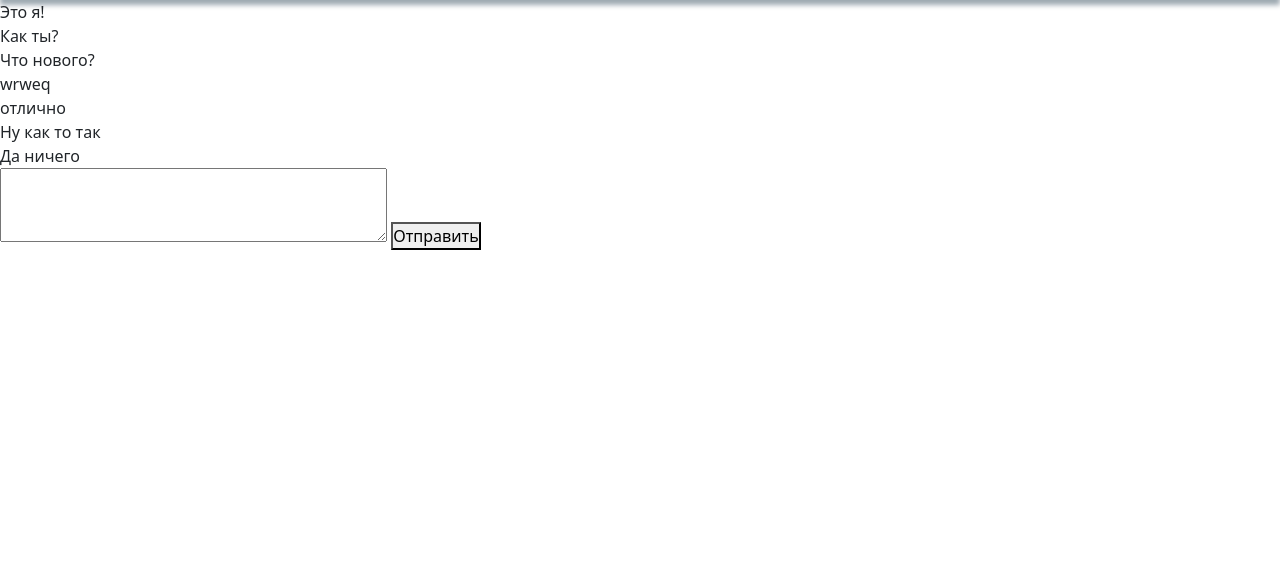
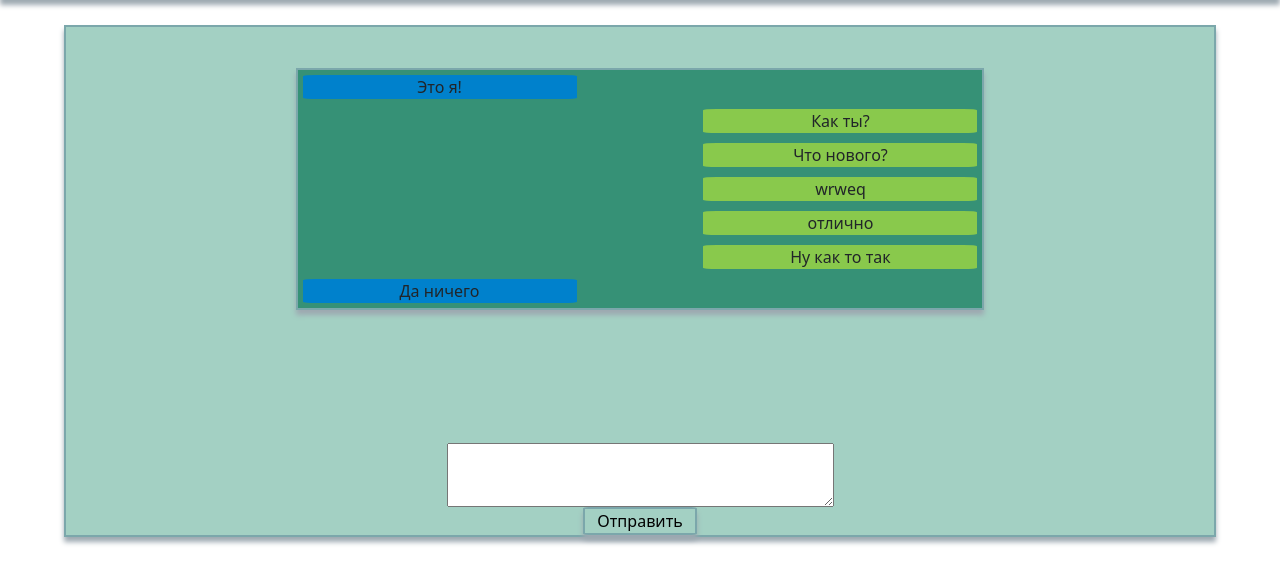
Before and after one commit to TOP-Python221/Kozyrev_diploma, a Django app: a page that uses diplom_project/main/templates/main/index/Chat.html in a window 1280 px wide. Shown: the part 90-674 px from the top of the page. Run offline with Django 4.2, Linux system fonts and the light colour scheme; a user stored in the database is signed in; data comes from the database, SQL or seed files in the repository; both versions use the stored data as it was after the commit.

Commit message:
не большие правки

```diff
--- a/diplom_project/main/templates/main/index/Chat.html
+++ b/diplom_project/main/templates/main/index/Chat.html
@@ -7,20 +7,29 @@
 {% endblock%}
 {% block all_content %}
 
-<div id="chat-body">
-    {% for d in msg %}
+<div class="chat_body" >
+    <div class="msg_all" id="chat-body">
+    {% for m in msg %}
 
-    <div> {{ d.message }} </div>
+
+        {% if m.sender == user.profile %}
+        <div class="msg_from">{{ m.message }}</div>
+        {% else %}
+        <div class="msg_to">{{ m.message }}</div>
+        {% endif %}
+
+
 
     {% endfor %}
+         </div>
 
-</div>
-<form method="POST" id="myform">
+
+<form class="btn_msg" method="POST" id="myform">
     {% csrf_token %}
     {{ form.message }}
     <button type="submit">Отправить</button>
 </form>
-
+</div>
 
 <script>
     function getCookie(name) {
@@ -47,7 +56,7 @@
     function sendChat(e) {
         e.preventDefault()
         let chatMessage = document.getElementById("id_message").value
-        console.log(chatMessage)
+
         const data = {msg: chatMessage};
         let url = "{% url 'sent_msg' slug=profile %}"
         fetch(url, {
@@ -60,10 +69,10 @@
         })
             .then(response => response.json())
             .then(data => {
-                console.log('Success:', data);
+
                 let chat_body = document.getElementById('chat-body')
                 let chatMessageBox = document.createElement('div')
-                chatMessageBox.classList.add('chat-box-sent')
+                chatMessageBox.classList.add('msg_from')
                 chatMessageBox.innerText = data
                 chat_body.append(chatMessageBox)
                 document.getElementById("id_message").value = ''
@@ -81,7 +90,7 @@ let counter = {{num_msg}}
         fetch(url)
             .then(response => response.json())
             .then(data => {
-                console.log('Success:', data);
+
 
                 if (data.length == 0) {
                 } else {
@@ -89,12 +98,11 @@ let counter = {{num_msg}}
                     let lastMsg = data[data.length - 1]
 
                     if (counter == data.length) {
-                        console.log("there is no new chat")
                     } else {
                         let chat_body = document.getElementById('chat-body')
-                        let chatMessageBox = document.createElement("div")
+                        let chatMessageBox = document.getElementsByClassName('msg_from')
 
-                        chatMessageBox.classList.add("chat-box-received")
+                        chatMessageBox.classList.add("msg_from")
                         chatMessageBox.innerText = lastMsg
                         chat_body.append(chatMessageBox)
                         document.getElementById("id_message").value = ""
--- a/diplom_project/main/templates/main/index/addpage.html
+++ b/diplom_project/main/templates/main/index/addpage.html
@@ -7,11 +7,11 @@
 {% block all_content %}
 <div class="add_content">
     <h1 class="h1">Добавить объявление</h1>
-    <form class="add_page" action="{% url 'add_post' %}" method="post" enctype="multipart/form-data">
+    <form class="add_page_post" action="{% url 'add_post' %}" method="post" enctype="multipart/form-data">
         {% csrf_token %}
         <div>{{ form.non_field_errors }}</div>
         {% for f in form%}
-        <div class="form-post"><label class="label" for="{{f.id_for_label}}">{{ f.label }}: </label>{{ f }}</div>
+        <div class="form-post"><label class="label">{{ f.label }}: </label>{{ f }}</div>
 
         <div> {{f.errors }}</div>
 
--- a/diplom_project/main/templates/main/index/profile.html
+++ b/diplom_project/main/templates/main/index/profile.html
@@ -25,7 +25,6 @@
             <a href="{% url 'update_profile' slug=request.user %}">Настройки</a>
         {% else %}
         <div class="home"><a href="{% url 'chat' slug=profile.user %}">Написать сообщение</a></div>
-        {{ profile.user }}
         {% endif %}
     </div>
 </div>
--- a/diplom_project/main/urls.py
+++ b/diplom_project/main/urls.py
@@ -4,6 +4,7 @@ from .views import *
 urlpatterns = [
     path('', MainPost.as_view(), name='home'),
     path('message', AllChat.as_view(), name='message'),
+    path('new_msg', new_msg, name='new_msg'),
     path('post/<int:pk>/', ShowPost.as_view(), name='post'),
     path('/<int:pk>/', response, name='response'),
     path('category/<slug:cat_slug>/', CategoryPost.as_view(), name='category'),
--- a/diplom_project/main/views.py
+++ b/diplom_project/main/views.py
@@ -173,17 +173,23 @@ class UpDateProfileView(DataMixin, UpdateView):
 class AllChat(DataMixin, ListView):
     model = Message
     template_name = 'main/index/message.html'
-    context_object_name = 'Chats'
+    context_object_name = 'chats'
 
     def get_context_data(self, *, object_list=None, **kwargs):
         context = super().get_context_data(**kwargs)
-        c_def = self.get_using_context(title='Сообщения')
+        c_def = self.get_using_context(title='Сообщения',
+                                       profiles=Profile.objects.all(),
+                                       )
         return context | c_def
 
-    def get_queryset(self):
-        message = Message.objects.filter(recipient_id=self.request.user.id).order_by('-created')[:1]
-        from_message = Message.objects.filter(sender_id=self.request.user.id).order_by('-created')[:1]
-        return message | from_message
+
+def new_msg(request):
+    profiles = Profile.objects.all()
+    arr = []
+    for profile in profiles:
+        chats = Message.objects.filter(sender_id=profile.id, recipient_id=request.user.id, is_read=False)
+        arr.append(chats.count())
+    return JsonResponse(arr, safe=False)
 
 
 class Chat(DataMixin, CreateView, ListView):
@@ -207,6 +213,10 @@ class Chat(DataMixin, CreateView, ListView):
     def get_queryset(self):
         sender_msg = self.request.user.profile
         recipient_msg = Profile.objects.get(slug=self.kwargs['slug'])
+        rec_msg = Message.objects.filter(sender=sender_msg, recipient=recipient_msg)
+        sent_msg = Message.objects.filter(sender=recipient_msg, recipient=sender_msg)
+        sent_msg.update(is_read=True)
+        rec_msg.update(is_read=True)
         all_msg = Message.objects.all()
         from_to = []
         for m in all_msg:
--- a/diplom_project/static/Css/style.css
+++ b/diplom_project/static/Css/style.css
@@ -419,3 +442,88 @@
 .post_in {
     display: grid;
 }
+.btn_reg{
+    width: 30%;
+    color: black;
+    text-decoration: none;
+    margin: 5px;
+    border: 2px solid #7BA7AB;
+    box-shadow: 0 5px 5px #9da9b1;
+    background: #A3D0C3;
+    border-radius: 5%;
+    margin: auto;
+}
+.message_block {
+    background: #c2e4d9;
+    width: 60%;
+    height: 10vw;
+    margin: auto;
+    margin-top: 25px;
+    display: grid;
+    justify-items: center
+}
+.all_message {
+    border: 2px solid #7BA7AB;
+    box-shadow: 0 5px 5px #9da9b1;
+    background: #A3D0C3;
+    border-radius: 5%;
+    width: 90%;
+    height: 100%;
+    margin: auto;
+    margin-top: 25px;
+}
+.chat_body {
+    border: 2px solid #7BA7AB;
+    box-shadow: 0 5px 5px #9da9b1;
+    background: #A3D0C3;
+    margin: auto;
+    margin-top: 25px;
+    width: 90%;
+    height: 40vw;
+    display: grid;
+}
+.btn_msg {
+    height: 50%;
+    display: grid;
+    justify-items: center;
+    align-self: end;
+}
+.msg_all {
+    display: grid;
+    width: 60%;
+    margin: auto;
+    border: 2px solid #7BA7AB;
+    box-shadow: 0 5px 5px #9da9b1;
+    background: #369176;
+}
+.btn_msg button {
+    width: 10%;
+    color: black;
+    text-decoration: none;
+    margin: 5px;
+    border: 2px solid #7BA7AB;
+    box-shadow: 0 5px 5px #9da9b1;
+    background: #A3D0C3;
+    border-radius: 5%;
+    margin: auto;
+}
+.msg_from {
+    width: 40%;
+   display: grid;
+    justify-content: center;
+   justify-self: end;
+   margin-right: 15px;
+    background: #89c94c;
+    border-radius: 5%;
+    margin: 5px;
+}
+.msg_to {
+    width: 40%;
+    display: grid;
+    justify-content: center;
+    justify-self: start;
+    margin-left: 15px;
+    background: #0081cc;
+    border-radius: 5%;
+    margin: 5px;
+}
```
Also changed, not shown: other parts of diplom_project/static/Css/style.css (+55 -32 lines), diplom_project/main/models.py (+0 -21 lines), diplom_project/main/templates/main/index/login.html (+6 -4 lines), diplom_project/main/templates/main/index/message.html (+31 -13 lines), diplom_project/main/templates/main/index/register.html (+20 -11 lines), diplom_project/main/templates/main/index/update_profile.html (+21 -10 lines), diplom_project/db.sqlite3.
